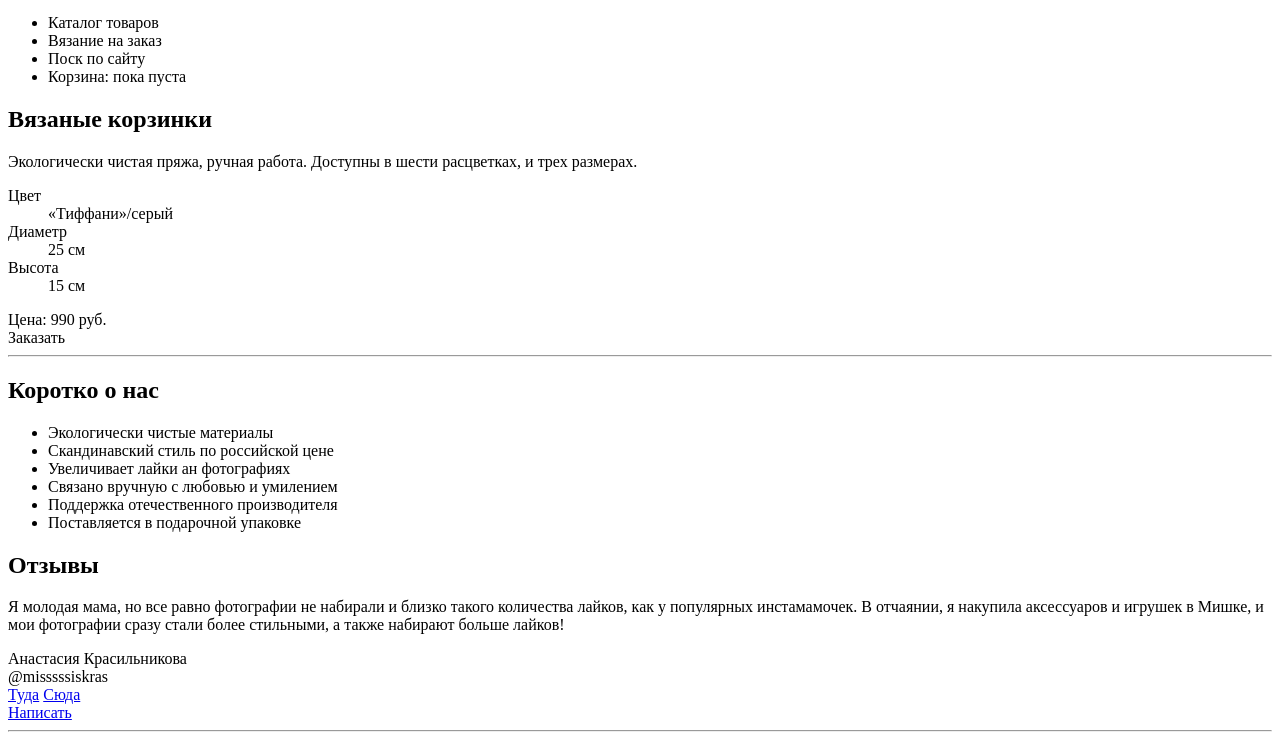
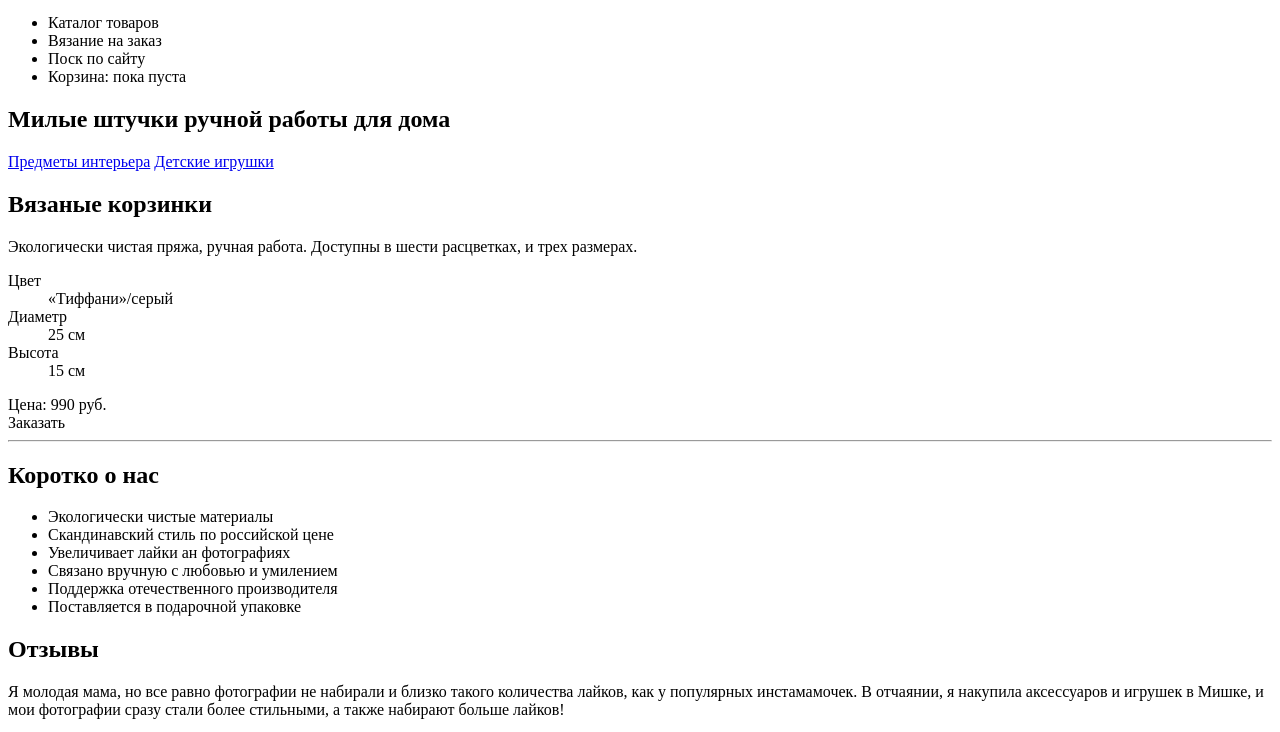
Before and after one commit to DenisVerkhoturov/mishka, a website: page index.html in a window 1280 px wide. Shown: the part 64-796 px from the top of the page. Drawn offline with Linux system fonts and the light colour scheme.

Commit message:
Блок с разделами каталога на главной

```diff
--- a/index.html
+++ b/index.html
@@ -28,6 +28,14 @@
 </header>
 
 <main class="page__content">
+  <section>
+    <h1 class="page__title">Милые штучки ручной работы для дома</h1>
+    <div class="catalog-sections">
+      <a href="catalog.html" class="catalog-sections__section">Предметы интерьера</a>
+      <a href="catalog.html" class="catalog-sections__section">Детские игрушки</a>
+    </div>
+  </section>
+
   <section class="product product--product-of-week">
     <h1 class="product__title">Вязаные корзинки</h1>
     <p>Экологически чистая пряжа, ручная работа. Доступны в шести расцветках, и трех размерах.</p>
```
